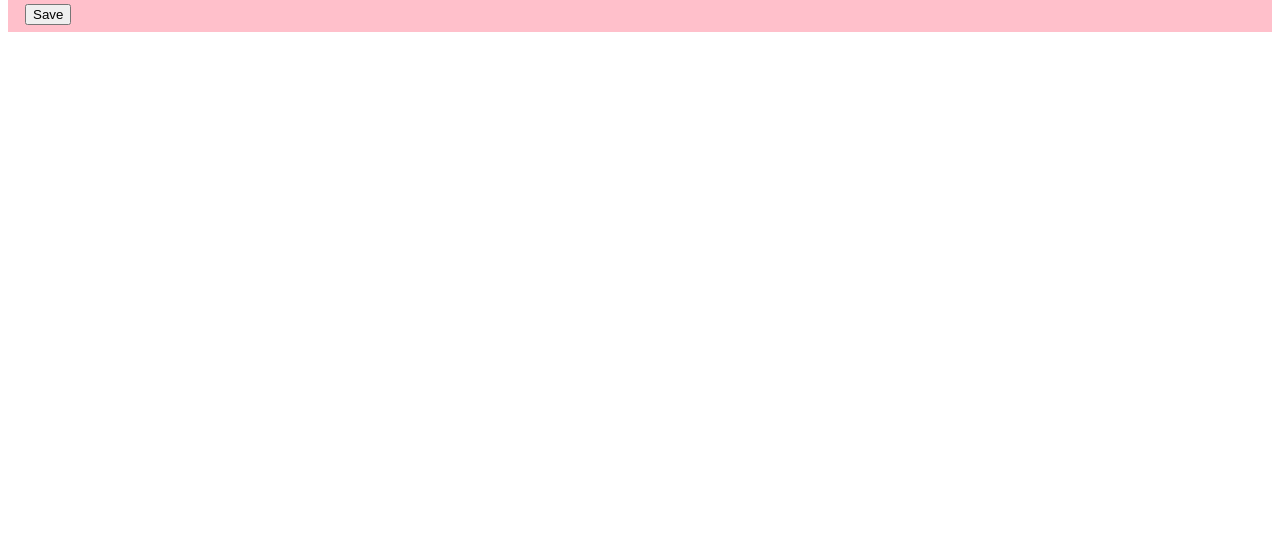
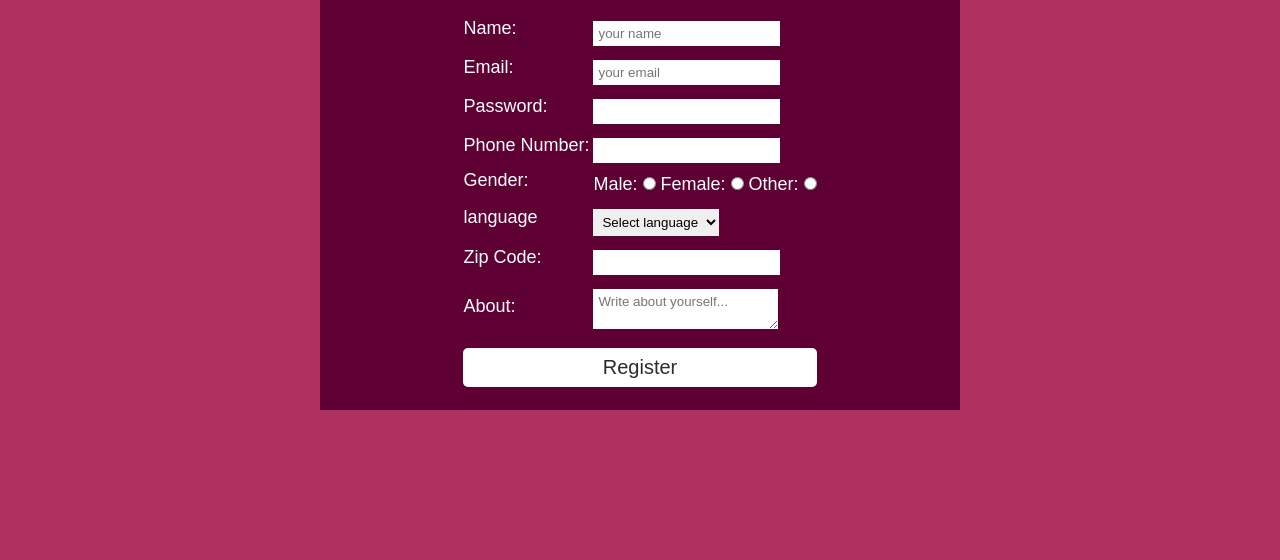
Before and after one commit to shruthikrishnamoorthy/MERN_TASKS, a plain HTML site: page csstask7.html in a window 1280 px wide. Shown: the part 240-800 px from the top of the page. Drawn offline with Linux system fonts and the light colour scheme.

Commit message:
Update csstask7.html

```diff
--- a/csstask7.html
+++ b/csstask7.html
@@ -3,75 +3,149 @@
   <head>
     <meta charset="UTF-8" />
     <meta name="viewport" content="width=device-width, initial-scale=1.0" />
-    <title>Task-4</title>
-
-  </head>
+    <title>CSS_TASK7</title>
     <style>
-    div{
-    background-color: pink;
-}
- tale{
-    background-color: darkred;
+      * {
+        margin: 0;
       }
 
- td{
-    padding: 5px 15px;
+      .container {
+        display: flex;
+        justify-content: center;
+        align-items: center;
+        flex-direction: column;
+        height: 100vh;
+        background-color: #b03060;
       }
-button{
-    border: 2px;
-    border-color: yellow;
+
+      .container h1 {
+        color: white;
+        font-family: sans-serif;
+        margin: 20px;
+      }
+
+      .registartion-form {
+        display: flex;
+        justify-content: center;
+        align-items: center;
+        width: 600px;
+        color: rgb(255, 255, 255);
+        font-size: 18px;
+        font-family: sans-serif;
+        background-color: #5e0034;
+        padding: 20px;
+      }
+
+      .registartion-form input,
+      .registartion-form select,
+      .registartion-form textarea {
+        border: none;
+        padding: 5px;
+        margin-top: 10px;
+        font-family: sans-serif;
+      }
+
+      .registartion-form input:focus,
+      .registartion-form textarea:focus {
+        box-shadow: 3px 3px 10px rgb(228, 228, 228),
+          -3px -3px 10px rgb(224, 224, 224);
+      }
+
+      .registartion-form .submit {
+        width: 100%;
+        padding: 8px 0;
+        font-size: 20px;
+        color: rgb(44, 44, 44);
+        background-color: #ffffff;
+        border-radius: 5px;
+      }
+
+      .registartion-form .submit:hover {
+        box-shadow: 3px 3px 6px rgb(255, 214, 176);
       }
     </style>
-
-
-
+  </head>
   <body>
-    <div>
-        <form>
+    <div class="container">
+      <h1>HTML registration form with verification</h1>
+      <form
+        name="registration"
+        class="registartion-form"
+        onsubmit="return formValidation()"
+      >
         <table>
           <tr>
-                <td><label for="fn">Full Name:</label></td>
-                <td><input type="text" name="fn" placeholder="Enter your name" /></td>
+            <td><label for="name">Name:</label></td>
+            <td>
+              <input
+                type="text"
+                name="name"
+                id="name"
+                placeholder="your name"
+              />
+            </td>
           </tr>
           <tr>
-                <td><label for="un">Username:</label></td>
-                <td><input type="text" name="un" placeholder="Username" /></td>
+            <td><label for="email">Email:</label></td>
+            <td>
+              <input
+                type="text"
+                name="email"
+                id="email"
+                placeholder="your email"
+              />
+            </td>
           </tr>
           <tr>
-                <td><label for="pass">Password:</label></td>
-                <td><input type="password" name="pass" placeholder="Password"</td>
+            <td><label for="password">Password:</label></td>
+            <td><input type="password" name="password" id="password" /></td>
           </tr>
           <tr>
-                <td><label for="rpass">Re Password:</label></td>
-                <td><input type="password" name="rpass" placeholder="Re Password"</td>
+            <td><label for="phoneNumber">Phone Number:</label></td>
+            <td><input type="number" name="phoneNumber" id="phoneNumber" /></td>
           </tr>
           <tr>
-                <td><label for="ad">Address:</label></td>
-                <td><input type="text" name="ad" placeholder="Address" /></td>
+            <td><label for="gender">Gender:</label></td>
+            <td>
+              Male: <input type="radio" name="gender" value="male" /> Female:
+              <input type="radio" name="gender" value="female" /> Other:
+              <input type="radio" name="gender" value="other" />
+            </td>
           </tr>
           <tr>
-                <td><label for="ag">Age:</label></td>
-                <td><input type="number" name="ag" placeholder="Age" /></td>
-              </tr>
-              <tr>
-                <td><label>Gender:</label></td>
+            <td><label for="language">language</label></td>
             <td>
-                  <select>
-                    <option value="female">Male</option>
-                    <option value="male">Female</option>
-                    <option>Not to mention</option>
+              <select name="language" id="language">
+                <option value="">Select language</option>
+                <option value="English">English</option>
+                <option value="Spanish">Spanish</option>
+                <option value="Hindi">Hindi</option>
+                <option value="Arabic">Arabic</option>
+                <option value="Russian">Russian</option>
               </select>
             </td>
           </tr>
           <tr>
+            <td><label for="zipcode">Zip Code:</label></td>
+            <td><input type="number" name="zipcode" id="zipcode" /></td>
+          </tr>
+          <tr>
+            <td><label for="about">About:</label></td>
             <td>
-                  <input  type="button" value="Save" />
+              <textarea
+                name="about"
+                id="about"
+                placeholder="Write about yourself..."
+              ></textarea>
+            </td>
+          </tr>
+          <tr>
+            <td colspan="2">
+              <input type="submit" class="submit" value="Register" />
             </td>
           </tr>
         </table>
       </form>
-
     </div>
-
   </body>
 </html>
```
Lines whose indentation alone changed are shown as unchanged.
